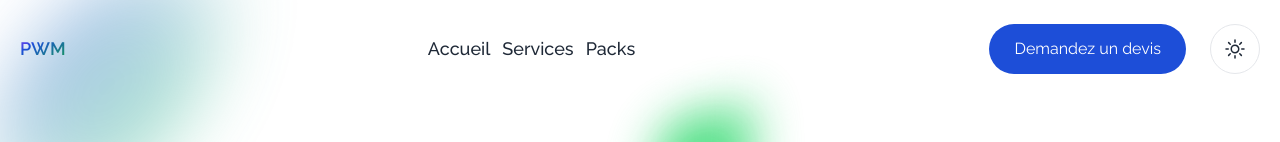
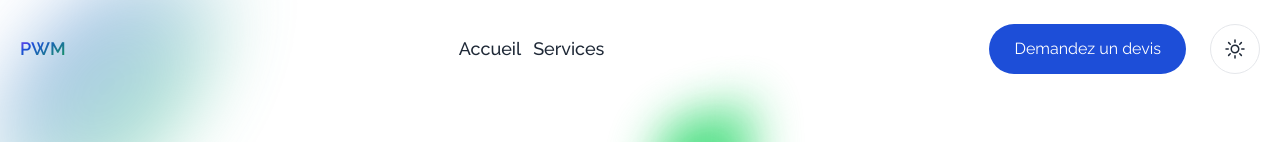
Before and after one commit to SimoBkr/pubwebmaroc, an Astro site: page / in a window 1280 px wide. Shown: the top 142 px of the page. Built offline with nearby package versions, Linux system fonts and the light colour scheme; Astro itself is replaced by a stand-in of ours.

Commit message:
remove pack stellar plus

```diff
--- a/src/components/elements/Footer.astro
+++ b/src/components/elements/Footer.astro
@@ -37,12 +37,6 @@ const footerSupport = [
     }
 ]
 
-const footerCompany = [
-    {
-        itemText:"Packs",
-        itemLink:"#packs"
-    },
-]
 const footerLegal = [
     {
         itemText:"Accueil",
@@ -125,7 +119,7 @@ const footerLegal = [
             </div>
 
             <GroupFooterNav>
-                <FooterNav title={"Packs"} navItems={footerCompany}/>
+                <!--<FooterNav title={"Packs"} navItems={footerCompany}/>-->
                 <FooterNav title={"Services"} navItems={footerNav1}/>
             </GroupFooterNav>
 
--- a/src/components/elements/Navbar.astro
+++ b/src/components/elements/Navbar.astro
@@ -12,10 +12,7 @@ const navItems = [
         href:"#services",
         text:"Services"
     },
-    {
-        href:"#packs",
-        text:"Packs"
-    },
+
 ]
 ---
 
```
Also changed, not shown: 1 other file.
